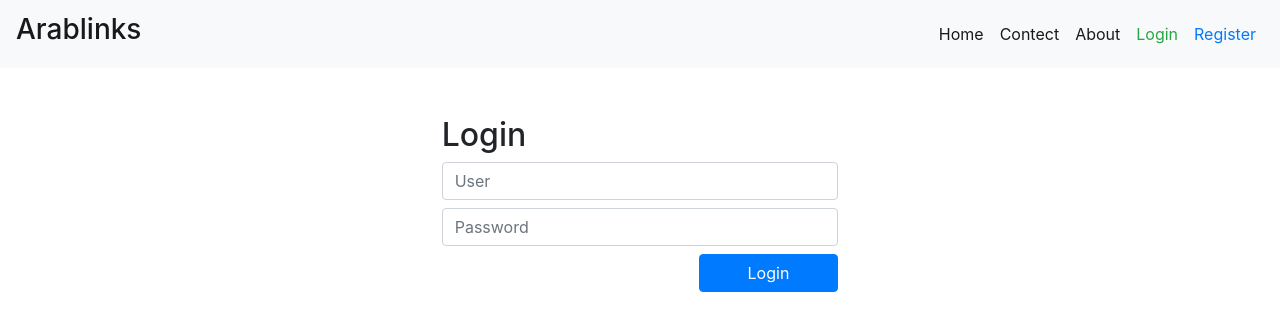
After one commit to ZFCon/arablinks, a Django app: page /login/ in a window 1280 px wide. The commit adds this page. Shown: the top 331 px of the page. Run offline with Django 3.2, Linux system fonts and the light colour scheme; some libraries are stand-ins or nearby versions.

Commit message:
Login are ready now

```diff
--- /dev/null
+++ b/arablinks/forms.py
@@ -0,0 +1,25 @@
+from django import forms
+from django.contrib.auth import authenticate
+
+class LoginForm(forms.Form):
+    user = forms.CharField(label='', max_length=50, widget =
+    forms.TextInput(attrs = {
+        'class': "form-control my-2",
+        'placeholder': "User"
+        }))
+    password = forms.CharField(label='', max_length=100, widget =
+    forms.TextInput(attrs = {
+        'class': "form-control my-2",
+        'placeholder': "Password",
+        'type': 'password',
+        }))
+    def clean(self):
+        data = self.cleaned_data
+        username = self.cleaned_data.get('user')
+        password = self.cleaned_data.get('password')
+        user = authenticate(username=username, password=password)
+        if user is not None:
+            pass
+        else:
+            raise forms.ValidationError('user or password are wrong.')
+        return data
--- a/arablinks/urls.py
+++ b/arablinks/urls.py
@@ -1,23 +1,10 @@
-"""arablinks URL Configuration
-
-The `urlpatterns` list routes URLs to views. For more information please see:
-    https://docs.djangoproject.com/en/2.2/topics/http/urls/
-Examples:
-Function views
-    1. Add an import:  from my_app import views
-    2. Add a URL to urlpatterns:  path('', views.home, name='home')
-Class-based views
-    1. Add an import:  from other_app.views import Home
-    2. Add a URL to urlpatterns:  path('', Home.as_view(), name='home')
-Including another URLconf
-    1. Import the include() function: from django.urls import include, path
-    2. Add a URL to urlpatterns:  path('blog/', include('blog.urls'))
-"""
 from django.contrib import admin
 from django.urls import path
-from .views import index
+from .views import index, LoginView, logout_view
 
 urlpatterns = [
     path('admin/', admin.site.urls),
-    path('', index, name='index')
+    path('', index, name='index'),
+    path("login/", LoginView.as_view(), name="login"),
+    path("logout/", logout_view, name="logout"),
 ]
--- a/arablinks/views.py
+++ b/arablinks/views.py
@@ -1,6 +1,27 @@
-from django.shortcuts import render
+from django.shortcuts import render, redirect
+from django.views import View
+from .forms import LoginForm
+from django.contrib.auth import authenticate, login, logout
 
 # Create your views here.
-
 def index(request):
     return render(request, 'arablinks/index.html', context={})
+
+class LoginView(View):
+    def get(self, request):
+        forms = LoginForm()
+        return render(request, 'arablinks/login.html', context={'forms': forms})
+    def post(self, request):
+        forms = LoginForm(request.POST)
+        error = forms.non_field_errors
+        if forms.is_valid():
+            username = str(forms.cleaned_data['user'])
+            password = str(forms.cleaned_data['password'])
+            user = authenticate(request, username=username, password=password)
+            if user is not None:
+                login(request, user)
+                return redirect('index')
+        return render(request, 'arablinks/login.html', context={'forms': forms, 'error':error})
+def logout_view(request):
+    logout(request)
+    return redirect('index')
--- a/templates/arablinks/index.html
+++ b/templates/arablinks/index.html
@@ -1,6 +1,5 @@
 {% extends 'base/base.html' %}
 
 {% block content %}
-<h2>Arablinks</h2>
 <p>This is just a Profit site.</p>
 {% endblock content %}
--- /dev/null
+++ b/templates/arablinks/login.html
@@ -0,0 +1,17 @@
+{% extends 'base/base.html' %}
+
+{% block content %}
+<div class="row">
+    <div class="col-4 mx-auto mt-5">
+        <h2>Login</h2>
+        <form method="POST">
+            {% if error %}<p>{{ error }}</p>{% endif %}
+            {% csrf_token %}
+            {% for form in forms %}
+            {{ form }}
+            {% endfor %}
+            <button type="submit" class="btn btn-primary float-right px-5">Login</button>
+        </form>
+    </div>
+</div>
+{% endblock content %}
--- a/templates/base/base.html
+++ b/templates/base/base.html
@@ -9,9 +9,12 @@
     <title>Arablinks</title>
   </head>
   <body>
-    {% block content %}
+    {% include 'base/nav.html' %}
+    <div class="container-fluid">
+      {% block content %}
 
-    {% endblock content %}
+      {% endblock content %}
+    </div>
     <!-- Optional JavaScript -->
     {% include 'base/js.html' %}
   </body>
--- /dev/null
+++ b/templates/base/nav.html
@@ -0,0 +1,33 @@
+<nav class="navbar navbar-expand-lg navbar-light bg-light">
+    <a class="navbar-brand" href="{% url 'index' %}"><h3 class=''>Arablinks</h3></a>
+    <button class="navbar-toggler" type="button" data-toggle="collapse" data-target="#navbarSupportedContent" aria-controls="navbarSupportedContent" aria-expanded="false" aria-label="Toggle navigation">
+      <span class="navbar-toggler-icon"></span>
+    </button>
+
+    <div class="collapse navbar-collapse" id="navbarSupportedContent">
+      <ul class="navbar-nav ml-auto">
+        <li class="nav-item active">
+          <a class="nav-link" href="{% url 'index' %}">Home <span class="sr-only">(current)</span></a>
+        </li>
+          <li class="nav-item active">
+          <a class="nav-link" href="{% url 'index' %}">Contect <span class="sr-only">(current)</span></a>
+        </li>
+        <li class="nav-item active">
+          <a class="nav-link" href="{% url 'index' %}">About <span class="sr-only">(current)</span></a>
+        </li>
+        {% if not request.user.is_authenticated %}
+        <li class="nav-item active">
+          <a class="nav-link text-success" href="{% url 'login' %}">Login <span class="sr-only">(current)</span></a>
+        </li>
+        <li class="nav-item active">
+          <a class="nav-link text-primary" href="#">Register <span class="sr-only">(current)</span></a>
+        </li>
+        {% endif %}
+        {% if request.user.is_authenticated %}
+        <li class="nav-item active">
+          <a class="nav-link text-danger" href="{% url 'logout' %}">Logout <span class="sr-only">(current)</span></a>
+        </li>
+        {% endif %}
+      </ul>
+    </div>
+</nav>
```
Also changed, not shown: db.sqlite3.
